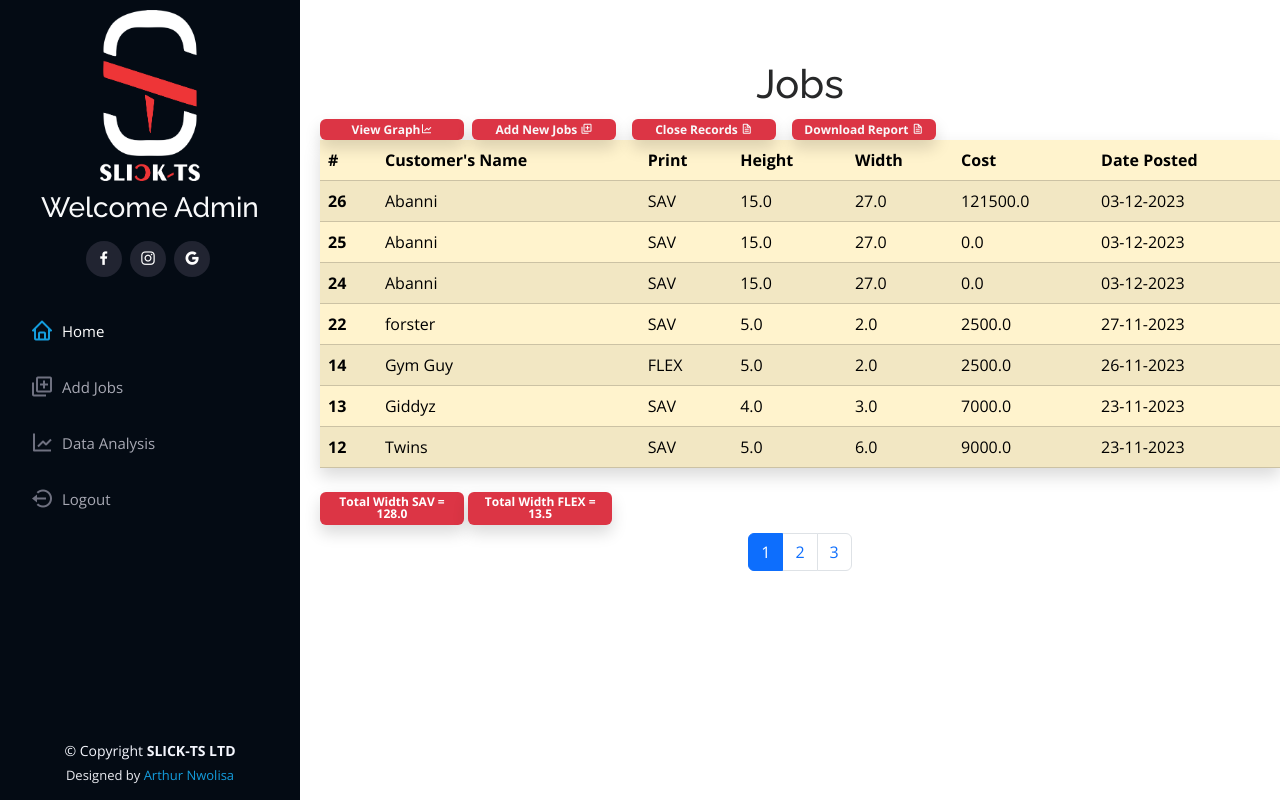
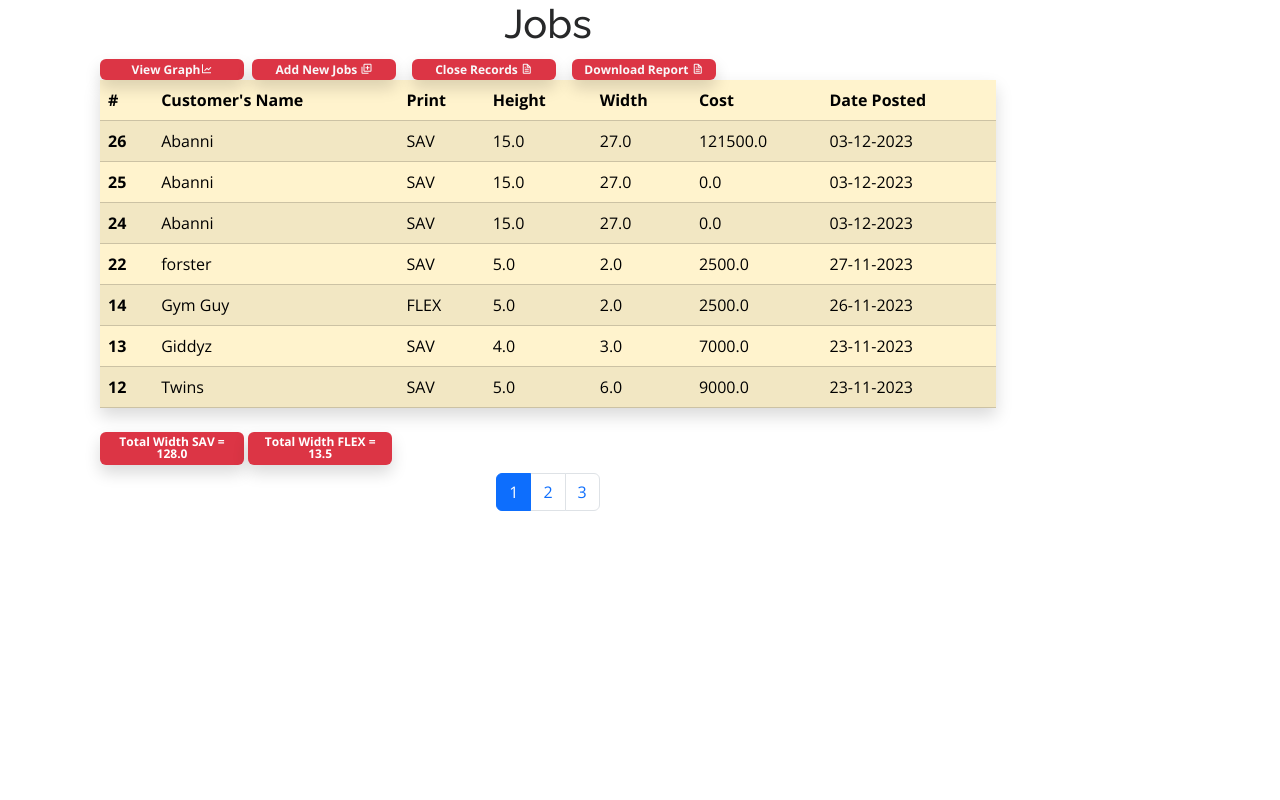
Before and after one commit to crossarthur/slick_app, a Django app: page /view_jobs/ in a window 1280 px wide. Run offline with Django 4.2, Linux system fonts and the light colour scheme; a user stored in the database is signed in; data comes from the database, SQL or seed files in the repository; both versions use the stored data as it was after the commit; some libraries are stand-ins or nearby versions.

Commit message:
.view jobs

```diff
--- a/jobs/templates/jobs/view_jobs.html
+++ b/jobs/templates/jobs/view_jobs.html
@@ -1,46 +1,44 @@
-{%extends 'jobs/base.html'%}
-{%load crispy_forms_tags%}
-  {%block head%}Jobs Done{%endblock%}
+<!DOCTYPE html>
+<html lang="en">
+
+<head>
+  <meta charset="utf-8">
+  <meta content="width=device-width, initial-scale=1.0" name="viewport">
+
+  <title>{%block head%}{%endblock%}</title>
+  <meta content="" name="description">
+  <meta content="" name="keywords">
+
+  <!-- Favicons -->
+  <link href="/static/assets/img/SLICK-TS LOGO FOR PYTHON.png" rel="icon">
+  <link href="/static/assets/img/apple-touch-icon.png" rel="apple-touch-icon">
+
+  <!-- Google Fonts -->
+  <link href="https://fonts.googleapis.com/css?family=Open+Sans:300,300i,400,400i,600,600i,700,700i|Raleway:300,300i,400,400i,500,500i,600,600i,700,700i|Poppins:300,300i,400,400i,500,500i,600,600i,700,700i" rel="stylesheet">
+
+  <!-- Vendor CSS Files -->
+  <link href="/static/assets/vendor/aos/aos.css" rel="stylesheet">
+  <link href="/static/assets/vendor/bootstrap/css/bootstrap.min.css" rel="stylesheet">
+  <link href="/static/assets/vendor/bootstrap-icons/bootstrap-icons.css" rel="stylesheet">
+  <link href="/static/assets/vendor/boxicons/css/boxicons.min.css" rel="stylesheet">
+  <link href="/static/assets/vendor/glightbox/css/glightbox.min.css" rel="stylesheet">
+  <link href="/static/assets/vendor/swiper/swiper-bundle.min.css" rel="stylesheet">
+
+  <!-- Template Main CSS File -->
+  <link href="/static/assets/css/style.css" rel="stylesheet">
 
 <body>
-{%block content%}
+
 {%if request.user.is_authenticated%}
-  <!-- ======= Mobile nav toggle button ======= -->
-  <i class="bi bi-list mobile-nav-toggle d-xl-none"></i>
 
-  <!-- ======= Header ======= -->
-  <header id="header">
-    <div class="d-flex flex-column">
-
-      <div class="profile">
-        <img src="/static/assets/img/SLICK-TS LOGO FOR PYTHON.png" alt="" class="img-fluid">
-        <h3 class="text-center text-light">Welcome {{request.user.username|capfirst}}</h3>
-        <h1 class="text-light"><a href="index.html"></a></h1>
-        <div class="social-links mt-3 text-center">
-           <a href="https://facebook.com/slickts" class="facebook"><i class="bx bxl-facebook"></i></a>
-          <a href="https://instagram.com/slicktshirts" class="instagram"><i class="bx bxl-instagram"></i></a>
-          <a href="https://maps.app.goo.gl/JXEzx77qv7nGNHN18" class="google-plus"><i class="bx bxl-google"></i></a>
-        </div>
-      </div>
-
-      <nav id="navbar" class="nav-menu navbar">
-        <ul>
-          <li><a href="{%url 'index'%}" class="nav-link active"><i class="bx bx-home"></i> <span>Home</span></a></li>
-         <li><a href="{%url 'work'%}" class="nav-link"><i class="bx bx-add-to-queue"></i> <span>Add Jobs</span></a></li>
-         <li><a href="{%url 'graph'%}" class="nav-link"><i class="bx bx-line-chart"></i> <span>Data Analysis</span></a></li>
-         <li><a href="{%url 'logout'%}" class="nav-link"><i class="bx bx-log-out-circle"></i> <span>Logout</span></a></li>
-
-        </ul>
-      </nav><!-- .nav-menu -->
-    </div>
-  </header><!-- End Header -->
 
   <!-- ======= Hero Section ======= -->
+<div class="container">
 <div class="row">
 
-    <section class="d-flex flex-column justify-content-center align-items-center">
 
-      <div class="col-md-9 offset-md-3">
+
+      <div class="col-10">
       <h1 class="text-center">Jobs</h1>
       {%include 'jobs/messages.html'%}
 
@@ -119,7 +117,7 @@
 
 
     </div>
-  </section>
+
 
   </div>
 </div>
@@ -127,25 +125,7 @@
   {%else%}
 <h4 class="alert alert-danger my-3 mx-3">You have to login to access this page - <a href="{%url 'login'%}">Login</a></h4>
 {%endif%}
-{%endblock%}
-  <!-- ======= Footer ======= -->
-  <footer id="footer">
-    <div class="container">
-      <div class="copyright">
-        &copy; Copyright <strong><span>SLICK-TS LTD</span></strong>
-
-      </div>
-      <div class="credits">
-        <!-- All the links in the footer should remain intact. -->
-        <!-- You can delete the links only if you purchased the pro version. -->
-        <!-- Licensing information: https://bootstrapmade.com/license/ -->
-        <!-- Purchase the pro version with working PHP/AJAX contact form: https://bootstrapmade.com/iportfolio-bootstrap-portfolio-websites-template/ -->
-        Designed by <a href="">Arthur Nwolisa</a>
-      </div>
-    </div>
-  </footer><!-- End  Footer -->
-
-  <a href="#" class="back-to-top d-flex align-items-center justify-content-center"><i class="bi bi-arrow-up-short"></i></a>
+</div>
 
   <!-- Vendor JS Files -->
   <script src="/static/assets/vendor/purecounter/purecounter_vanilla.js"></script>
```
Also changed, not shown: db.sqlite3.
